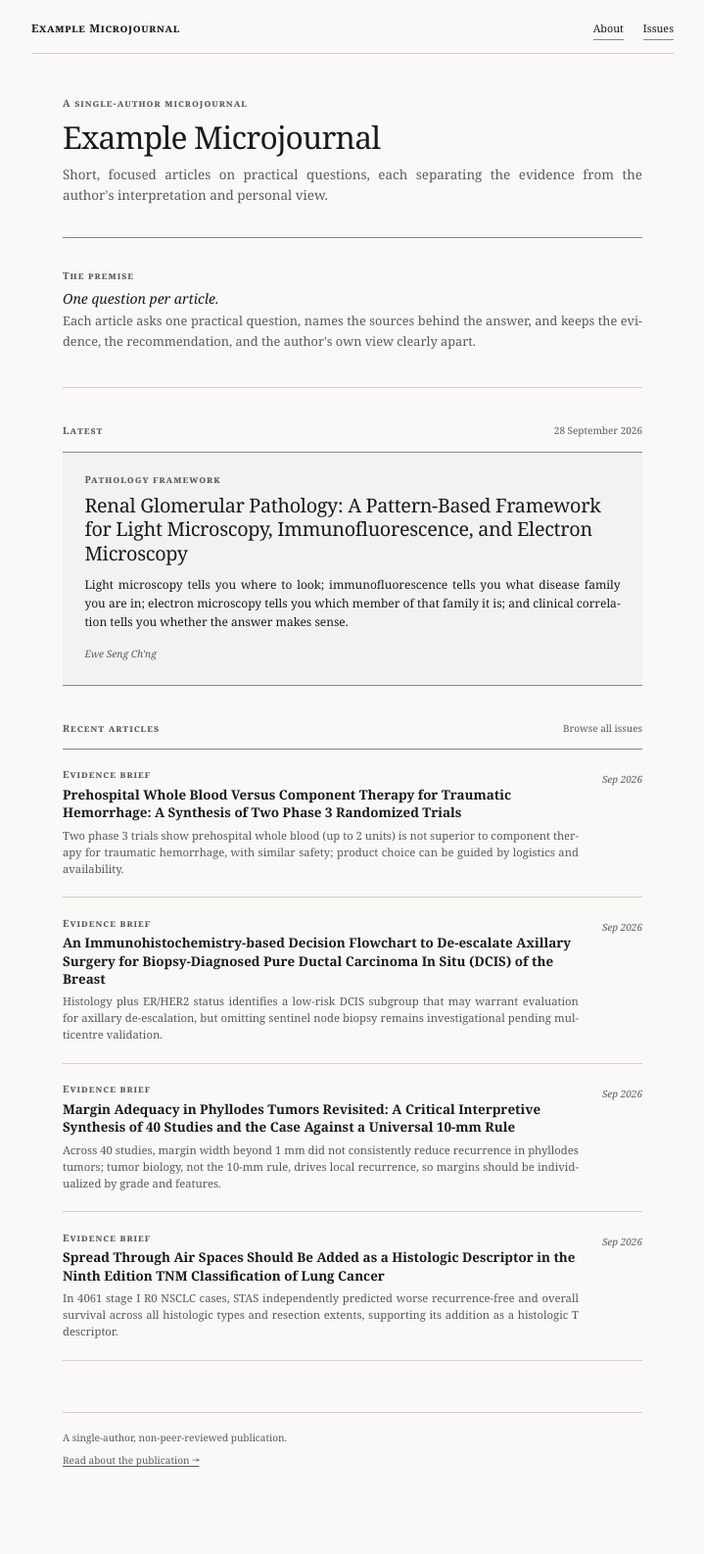
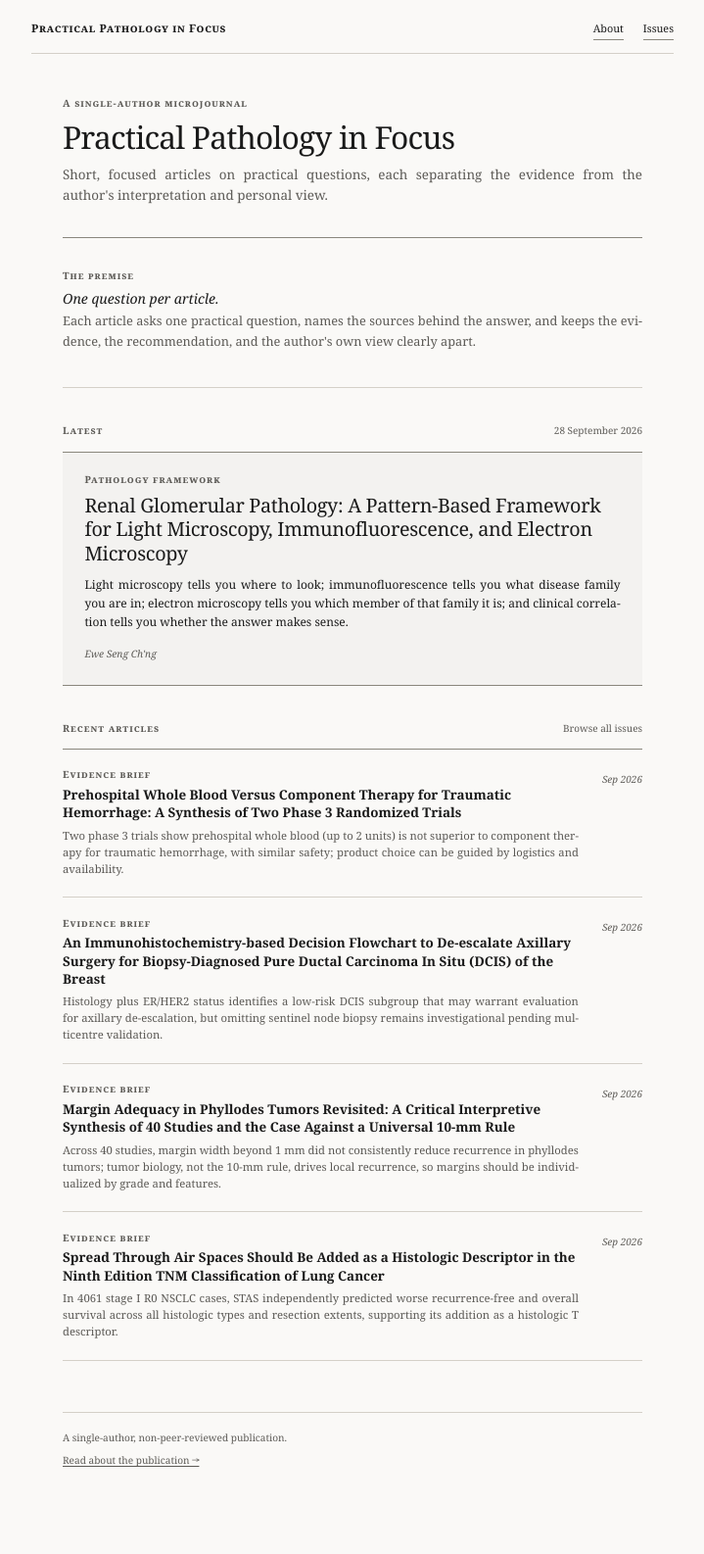
Before and after one commit to es-chng/anatomicpathologyinfocus, a Jekyll site: the page built from index.html, in a window 1280 px wide. Shown: the whole page at 98% size, without its empty margins (280-999 px from the left). Built offline with Jekyll 4.4.1, drawn with Linux system fonts in a browser that asks for light colours.

Commit message:
Update _config.yml

```diff
--- a/_config.yml
+++ b/_config.yml
@@ -1,7 +1,7 @@
 # ---------------------------------------------------------------------------
 # Your publication. Edit these values; every page reads them from here.
 # ---------------------------------------------------------------------------
-title: Example Microjournal
+title: Practical Pathology in Focus
 tagline: A single-author microjournal
 description: >-
   Short, focused articles on practical questions, each separating the
```
